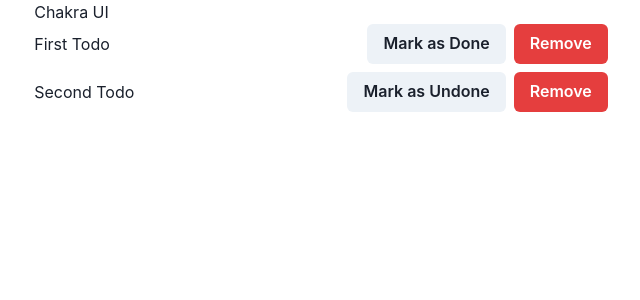
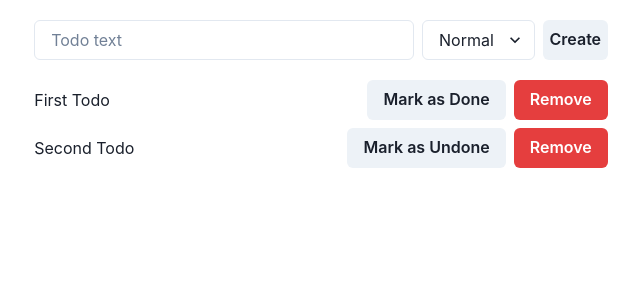
Before and after one commit to dougdelabrida/go-todo, a Next.js app in the folder frontend/: page / in a window 1280 px wide. Shown: the top 300 px of the page, without its empty margins (319-959 px from the left). Built offline with nearby package versions, Linux system fonts and the light colour scheme.

Commit message:
feat: add create todo input

```diff
--- /dev/null
+++ b/frontend/components/AddTodo.tsx
@@ -0,0 +1,39 @@
+import { useState } from 'react'
+
+import { Button, HStack, Input, Select } from '@chakra-ui/react'
+
+import { Priority, Status, Todo } from '../types'
+
+export type AddTodoProps = {
+  onAdd?: (todo: Omit<Todo, '_id'>) => any
+}
+
+export default function AddTodo(props: AddTodoProps) {
+  const [text, setText] = useState('')
+  const [priority, setPriority] = useState(Priority.Normal)
+  const priorities = Object.entries(Priority).filter(([key]) => isNaN(Number(key)))
+
+  const handleAdd = () => {
+    if (!text) return
+
+    props.onAdd?.({
+      text,
+      status: Status.Incomplete,
+      priority,
+    })
+  }
+
+  return (
+    <HStack paddingY={5}>
+      <Input placeholder="Todo text" width="full" value={text} onChange={(e) => setText(e.currentTarget.value)} />
+      <Select width={44} value={priority} onChange={(e) => setPriority(Number(e.currentTarget.value))}>
+        {priorities.map(([label, value]) => (
+          <option key={label} value={value}>
+            {label}
+          </option>
+        ))}
+      </Select>
+      <Button onClick={handleAdd}>Create</Button>
+    </HStack>
+  )
+}
--- a/frontend/pages/index.tsx
+++ b/frontend/pages/index.tsx
@@ -1,11 +1,12 @@
-import { Container, Text } from '@chakra-ui/react'
+import { Container } from '@chakra-ui/react'
 
+import AddTodo from '../components/AddTodo'
 import TodoList from '../components/TodoList'
 
 export default function Home() {
   return (
     <Container>
-      <Text>Chakra UI</Text>
+      <AddTodo />
       <TodoList
         data={[
           {
```
Also changed, not shown: 1 other file (tests, documents, lock files or other folders).
